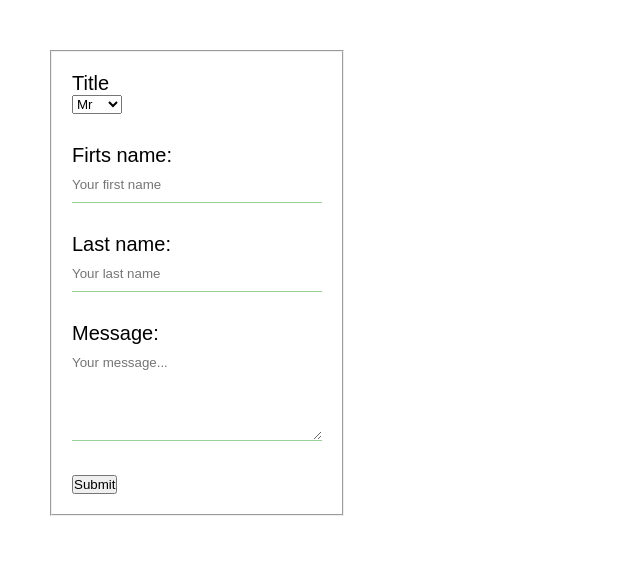
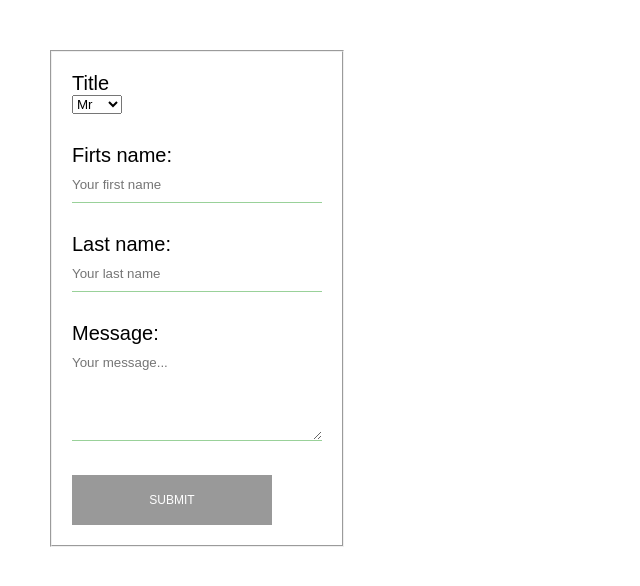
Before and after one commit to PrinceAsiedu/WebWorkshop, a plain HTML site: page Chapter04/simpleform.html in a window 1280 px wide. Shown: the whole page, without its empty margins (0-640 px from the left). Drawn offline with Linux system fonts and the light colour scheme.

Commit message:
update simple form

```diff
--- a/Chapter04/simpleform.html
+++ b/Chapter04/simpleform.html
@@ -36,8 +36,21 @@
             width: 250px;
         }
 
-        input:focus, textarea:focus {
-            border: 0 none rgb(255, 255, 255);
+        button {
+            background-color: #999;
+            border: 0;
+            color: white;
+            font-size: 12px;
+            height: 50px;
+            width: 200px;
+            text-transform: uppercase;
+        }
+
+        button:hover {
+            background-color: whitesmoke;
+            color: #999;
+            border: 1px solid #999;
+            box-shadow: 0 0 12px 0 gray;
         }
     </style>
 </head>
```
